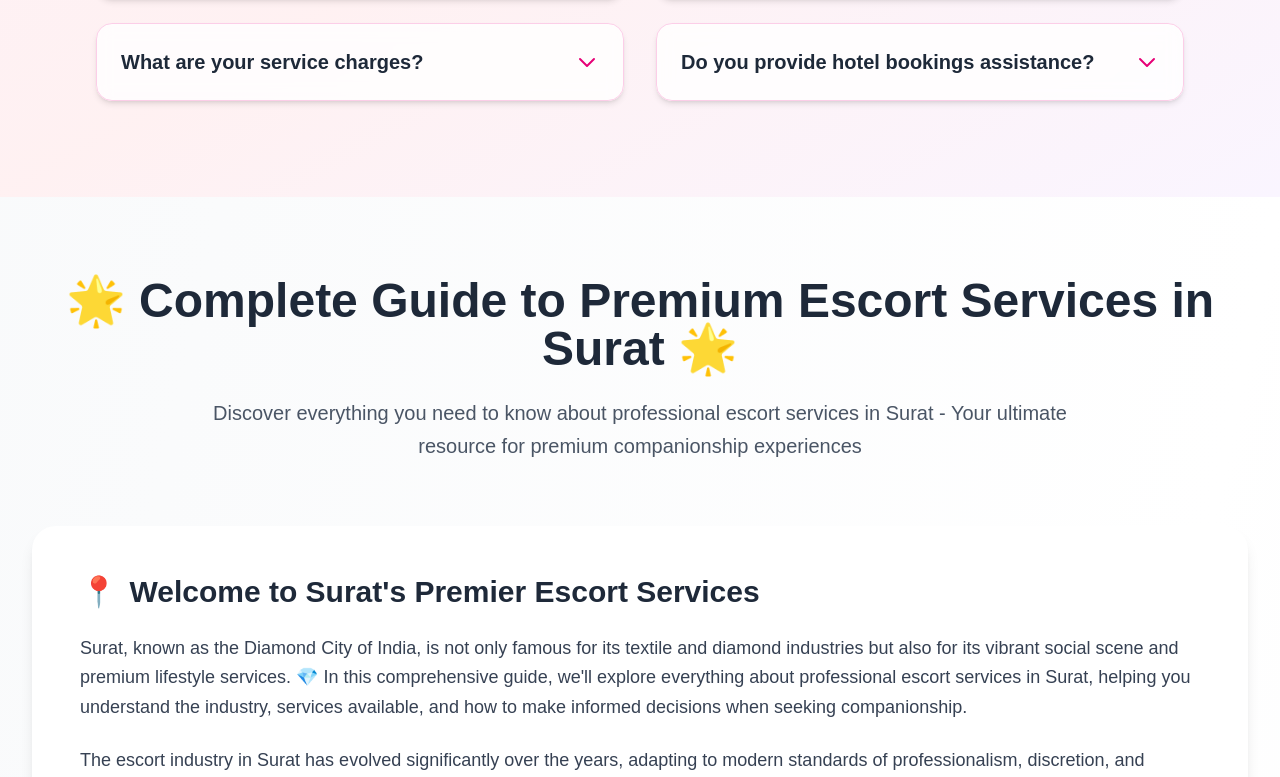
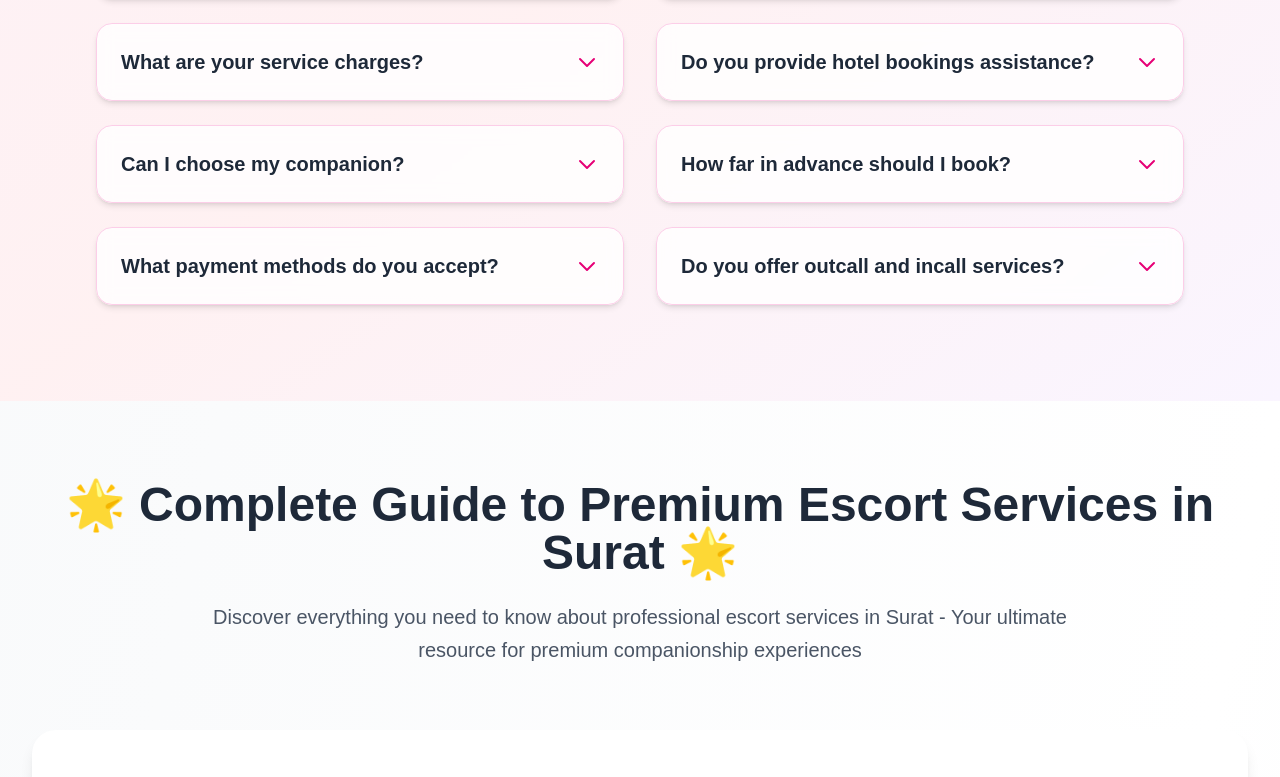
Before and after one commit to anshmydigitalcrown-ui/surat, a Next.js app: page / in a window 1280 px wide. Shown: the part 9194-9971 px from the top of the page. Built offline with nearby package versions, Linux system fonts and the light colour scheme.

Commit message:
Add 4 more FAQs to make total 12 FAQs

```diff
--- a/src/app/page.tsx
+++ b/src/app/page.tsx
@@ -749,6 +749,32 @@ export default function Home() {
                   <p className="text-sm md:text-base leading-relaxed">Our service charges vary based on the type of service, duration, and specific requirements. Please contact us directly for detailed pricing information and package options.</p>
                 </div>
               </details>
+
+              {/* FAQ Item 9 */}
+              <details className="group bg-white/80 backdrop-blur-sm rounded-2xl border border-pink-200 overflow-hidden shadow-md hover:shadow-lg transition-all duration-300 faq-item">
+                <summary className="flex items-center justify-between p-4 md:p-6 cursor-pointer hover:bg-pink-50/50 transition-all duration-300">
+                  <h3 className="text-lg md:text-xl font-semibold text-gray-800 pr-4">Can I choose my companion?</h3>
+                  <svg className="w-6 h-6 text-pink-600 transform group-open:rotate-180 transition-transform duration-300 flex-shrink-0" fill="none" stroke="currentColor" viewBox="0 0 24 24">
+                    <path strokeLinecap="round" strokeLinejoin="round" strokeWidth={2} d="M19 9l-7 7-7-7" />
+                  </svg>
+                </summary>
+                <div className="px-4 md:px-6 pb-4 md:pb-6 text-gray-700">
+                  <p className="text-sm md:text-base leading-relaxed">Yes, you can browse our gallery and select your preferred companion based on your preferences. We strive to match you with companions that meet your specific requirements.</p>
+                </div>
+              </details>
+
+              {/* FAQ Item 10 */}
+              <details className="group bg-white/80 backdrop-blur-sm rounded-2xl border border-pink-200 overflow-hidden shadow-md hover:shadow-lg transition-all duration-300 faq-item">
+                <summary className="flex items-center justify-between p-4 md:p-6 cursor-pointer hover:bg-pink-50/50 transition-all duration-300">
+                  <h3 className="text-lg md:text-xl font-semibold text-gray-800 pr-4">What payment methods do you accept?</h3>
+                  <svg className="w-6 h-6 text-pink-600 transform group-open:rotate-180 transition-transform duration-300 flex-shrink-0" fill="none" stroke="currentColor" viewBox="0 0 24 24">
+                    <path strokeLinecap="round" strokeLinejoin="round" strokeWidth={2} d="M19 9l-7 7-7-7" />
+                  </svg>
+                </summary>
+                <div className="px-4 md:px-6 pb-4 md:pb-6 text-gray-700">
+                  <p className="text-sm md:text-base leading-relaxed">We accept multiple payment methods including cash, online transfers, and digital payment platforms. Payment details and preferred methods will be discussed during the booking confirmation.</p>
+                </div>
+              </details>
             </div>
 
             {/* Right Column */}
@@ -802,6 +828,32 @@ export default function Home() {
                 </summary>
                 <div className="px-4 md:px-6 pb-4 md:pb-6 text-gray-700">
                   <p className="text-sm md:text-base leading-relaxed">Yes, we can assist with hotel bookings and venue arrangements to ensure a comfortable and convenient experience. Our team can recommend suitable locations based on your preferences.</p>
+                </div>
+              </details>
+
+              {/* FAQ Item 11 */}
+              <details className="group bg-white/80 backdrop-blur-sm rounded-2xl border border-pink-200 overflow-hidden shadow-md hover:shadow-lg transition-all duration-300 faq-item">
+                <summary className="flex items-center justify-between p-4 md:p-6 cursor-pointer hover:bg-pink-50/50 transition-all duration-300">
+                  <h3 className="text-lg md:text-xl font-semibold text-gray-800 pr-4">How far in advance should I book?</h3>
+                  <svg className="w-6 h-6 text-pink-600 transform group-open:rotate-180 transition-transform duration-300 flex-shrink-0" fill="none" stroke="currentColor" viewBox="0 0 24 24">
+                    <path strokeLinecap="round" strokeLinejoin="round" strokeWidth={2} d="M19 9l-7 7-7-7" />
+                  </svg>
+                </summary>
+                <div className="px-4 md:px-6 pb-4 md:pb-6 text-gray-700">
+                  <p className="text-sm md:text-base leading-relaxed">While we accept same-day bookings subject to availability, we recommend booking at least 2-4 hours in advance to ensure your preferred companion is available and to allow proper arrangements.</p>
+                </div>
+              </details>
+
+              {/* FAQ Item 12 */}
+              <details className="group bg-white/80 backdrop-blur-sm rounded-2xl border border-pink-200 overflow-hidden shadow-md hover:shadow-lg transition-all duration-300 faq-item">
+                <summary className="flex items-center justify-between p-4 md:p-6 cursor-pointer hover:bg-pink-50/50 transition-all duration-300">
+                  <h3 className="text-lg md:text-xl font-semibold text-gray-800 pr-4">Do you offer outcall and incall services?</h3>
+                  <svg className="w-6 h-6 text-pink-600 transform group-open:rotate-180 transition-transform duration-300 flex-shrink-0" fill="none" stroke="currentColor" viewBox="0 0 24 24">
+                    <path strokeLinecap="round" strokeLinejoin="round" strokeWidth={2} d="M19 9l-7 7-7-7" />
+                  </svg>
+                </summary>
+                <div className="px-4 md:px-6 pb-4 md:pb-6 text-gray-700">
+                  <p className="text-sm md:text-base leading-relaxed">Yes, we provide both outcall services where our companions visit your location, and incall services at pre-arranged safe and comfortable venues. Choose the option that best suits your needs.</p>
                 </div>
               </details>
             </div>
```
